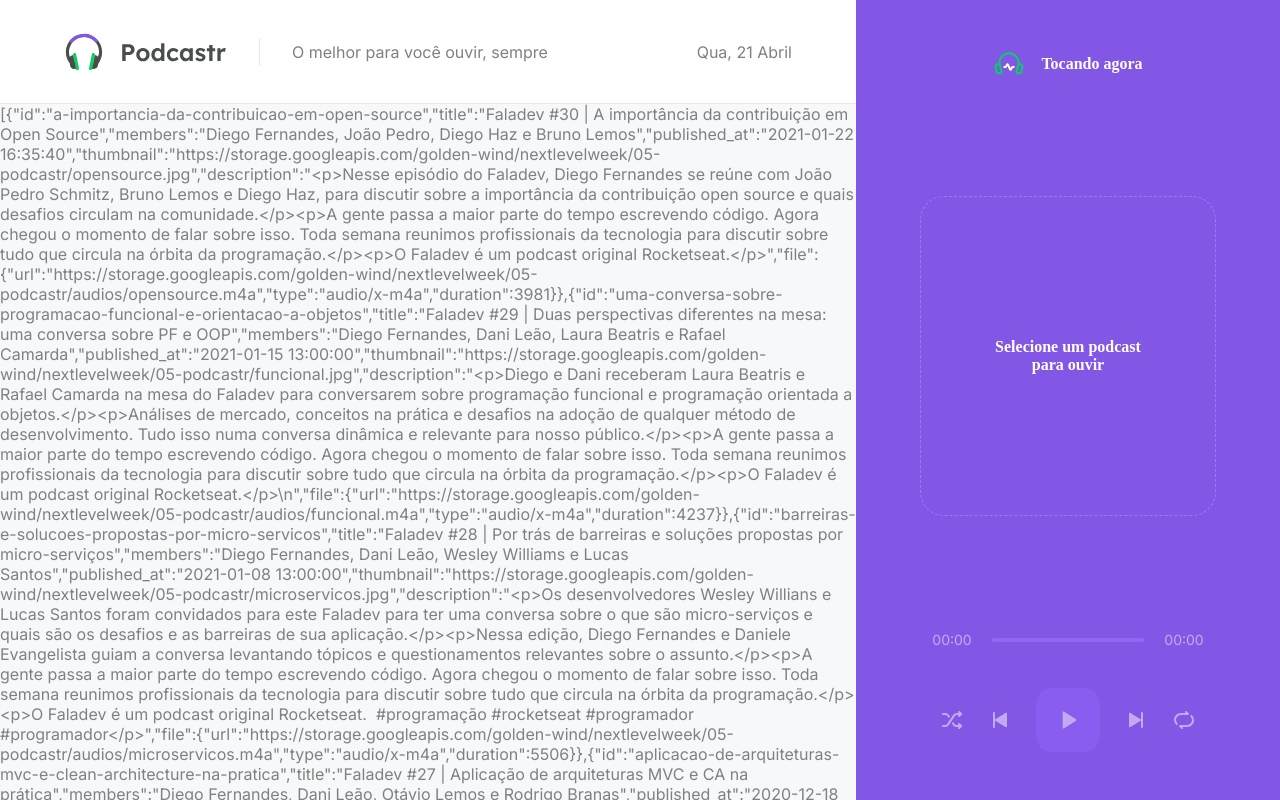
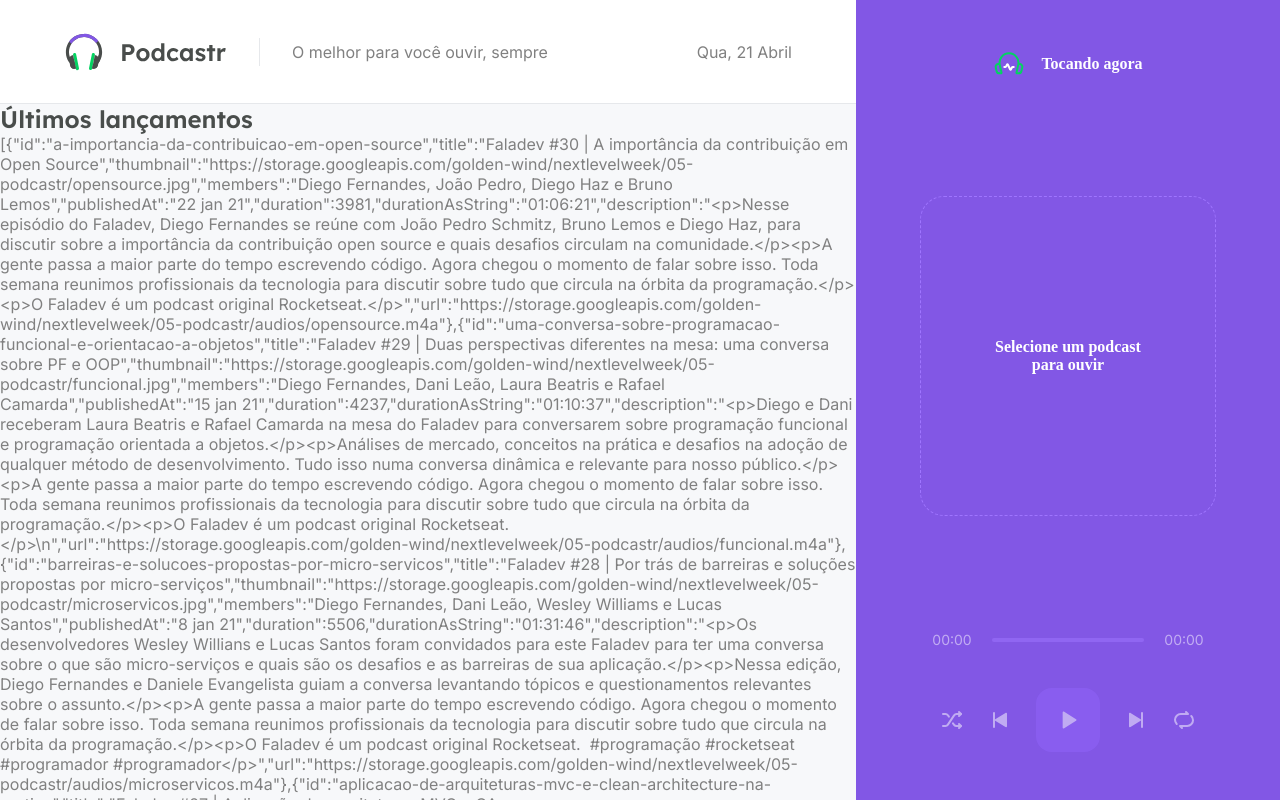
Before and after one commit to ViniciusPassoni97/nlw5_podcast, a Next.js app: page / in a window 1280 px wide. Shown: the top 800 px of the page. Built offline with nearby package versions, Linux system fonts and the light colour scheme; data requests are answered from the project's data file.

Commit message:
Data format

```diff
--- /dev/null
+++ b/src/pages/home.module.scss
@@ -0,0 +1,9 @@
+.homePage {
+
+}
+.latestEpisodes {
+
+}
+.allEpisodes {
+
+}
--- a/src/pages/index.tsx
+++ b/src/pages/index.tsx
@@ -1,37 +1,69 @@
 import { GetStaticProps } from 'next';
 import { api } from '../services/api';
+import { format, parseISO } from 'date-fns';
+import ptBR from 'date-fns/locale/pt-BR';
+import { convertDurarionToTime } from '../utils/convertDurarionToTime';
+import styled from './home.module.scss';
 
 type Episodes = {
-  id: string,
-  title: string,
-  members: string,
-  published_at: string,
+  id: string;
+  title: string;
+  thumbnail: string;
+  description: string
+  members: string;
+  duration: number;
+  durationAsString: string;
+  url: string;
+  publishedAt: string;
 }
 type propsGetStaticProps = {
   episodes: Episodes[]
 }
 
-export default function Home(props:propsGetStaticProps) {
+export default function Home(props: propsGetStaticProps) {
   return (
-    <>
+    <div className={styled.homePage}>
+      <section className={styled.latestEpisodes}>
+          <h2>Últimos lançamentos</h2>
+          <ul>
+
+          </ul>
+      </section>
+      <section className={styled.allEpisodes}>
+
+      </section>
       <p>{JSON.stringify(props.episodes)}</p>
-    </>
+    </div>
   )
 }
 
-export const getStaticProps:GetStaticProps= async() =>{
-  const {data} = await api.get('/episodes', {
+export const getStaticProps: GetStaticProps = async () => {
+  const { data } = await api.get('/episodes', {
     params: {
       _limit: 12,
       _sort: 'published_at',
       _order: 'desc',
     }
-   });
+  });
+
+  const episodes = data.map(episode => {
+    return {
+      id: episode.id,
+      title: episode.title,
+      thumbnail: episode.thumbnail,
+      members: episode.members,
+      publishedAt: format(parseISO(episode.published_at), 'd MMM yy', {locale: ptBR}),
+      duration: Number(episode.file.duration),
+      durationAsString: convertDurarionToTime(episode.file.duration),
+      description: episode.description,
+      url: episode.file.url,
+    }
+  })
 
   return {
     props: {
-      episodes: data,
+      episodes: episodes,
     },
-    revalidate: 60*60*8,
+    revalidate: 60 * 60 * 8,
   }
 }
--- /dev/null
+++ b/src/utils/convertDurarionToTime.ts
@@ -0,0 +1,11 @@
+export function convertDurarionToTime (duration: number) {
+    const hours = Math.floor(duration / 3600);
+    const minutes = Math.floor((duration % 3600)/60);
+    const seconds = duration % 60;
+
+    const finalResult = [hours, minutes, seconds]
+        .map(unit => String(unit).padStart(2, '0'))
+        .join(':');
+
+    return finalResult;
+}
```
